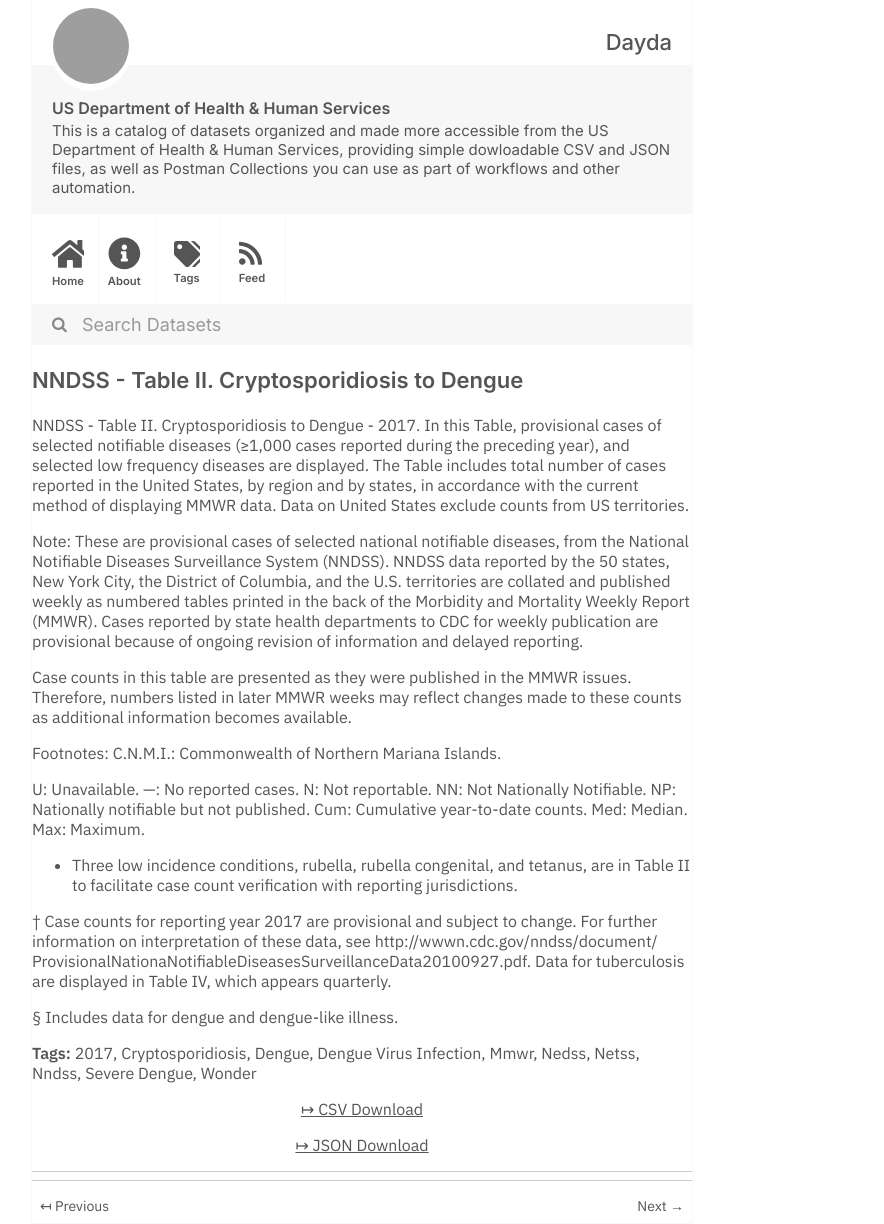
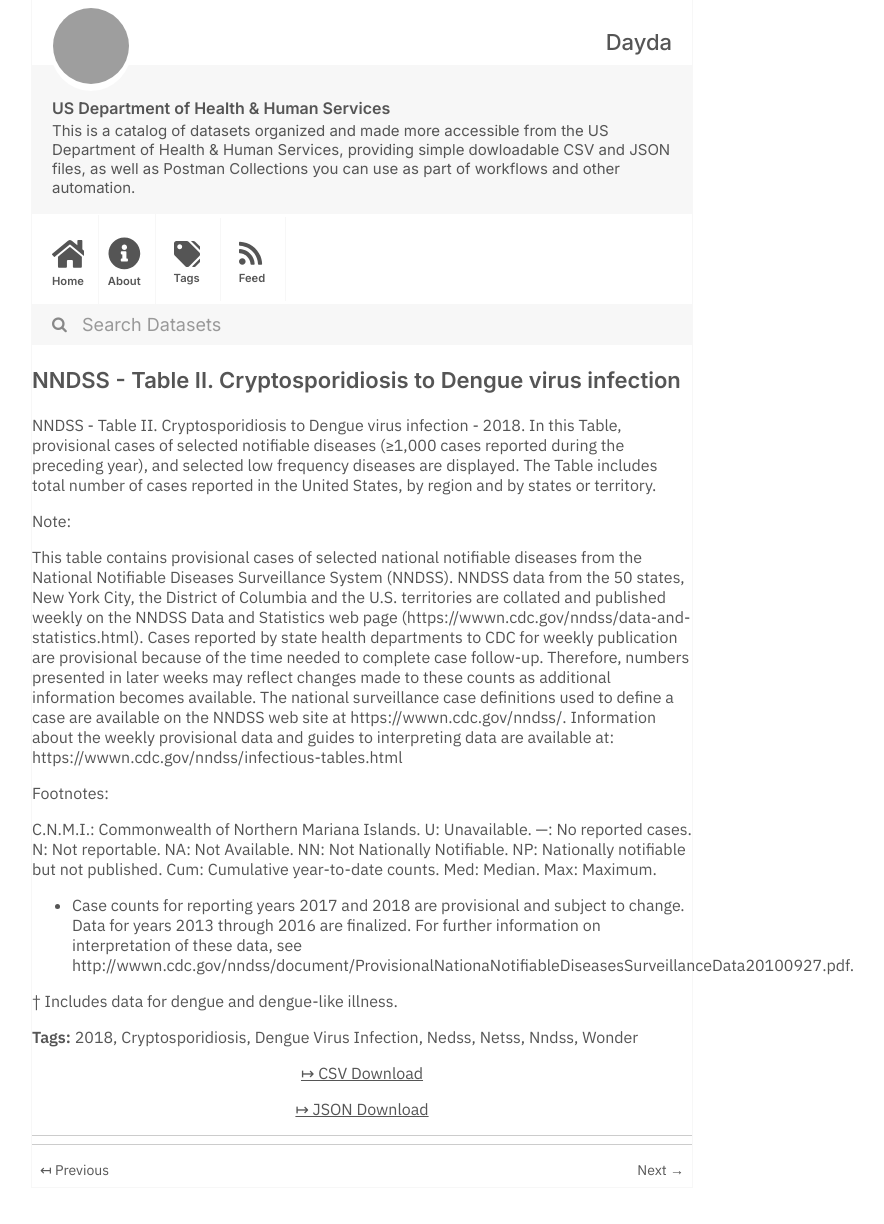
Before and after one commit to dayda-entities/us-department-of-health-and-human-services, a Jekyll site: the page built from _posts/2020-11-10-nndss-table-ii-cryptosporidios.md, in a window 1280 px wide. Shown: the whole page, without its empty margins (278-1162 px from the left). Built offline with Jekyll 4.4.1, drawn with Linux system fonts in a browser that asks for light colours; after the commit the page ends 1188 px from its top, so only the background shows below that; grey boxes are pictures that could not be loaded.

Commit message:
Publish Data

```diff
--- a/_posts/2020-11-10-nndss-table-ii-cryptosporidios.md
+++ b/_posts/2020-11-10-nndss-table-ii-cryptosporidios.md
@@ -1,40 +1,34 @@
 ---
-title: NNDSS - Table II. Cryptosporidiosis to Dengue
-created: '2020-11-10T16:17:43.283128'
-modified: '2021-04-26T21:00:08.335172'
+title: NNDSS - Table II. Cryptosporidiosis to Dengue virus infection
+created: '2020-11-10T16:18:28.332054'
+modified: '2021-04-25T14:58:46.559327'
 state: active
 type: dataset
 tags:
-  - '2017'
+  - '2018'
   - Cryptosporidiosis
-  - Dengue
   - Dengue Virus Infection
-  - Mmwr
   - Nedss
   - Netss
   - Nndss
-  - Severe Dengue
   - Wonder
 groups: []
-csv_url: 'https://data.cdc.gov/api/views/yakh-mjxn/rows.csv?accessType=DOWNLOAD'
-json_url: 'https://data.cdc.gov/api/views/yakh-mjxn/rows.json?accessType=DOWNLOAD'
+csv_url: 'https://data.cdc.gov/api/views/fhc9-h3em/rows.csv?accessType=DOWNLOAD'
+json_url: 'https://data.cdc.gov/api/views/fhc9-h3em/rows.json?accessType=DOWNLOAD'
 layout: post
 
 ---
-NNDSS - Table II. Cryptosporidiosis to Dengue - 2017.  In this Table, provisional cases of selected notifiable diseases (≥1,000 cases reported during the preceding year), and selected low frequency diseases are displayed. The Table includes total number of cases reported in the United States, by region and by states, in accordance with the current method of displaying MMWR data.  Data on United States exclude counts from US territories.
+NNDSS - Table II. Cryptosporidiosis to Dengue virus infection - 2018. In this Table, provisional cases of selected notifiable diseases (≥1,000 cases reported during the preceding year), and selected low frequency diseases are displayed. The Table includes total number of cases reported in the United States, by region and by states or territory.
 
 Note:
-These are provisional cases of selected national notifiable diseases, from the National Notifiable Diseases Surveillance System (NNDSS). NNDSS data reported by the 50 states, New York City, the District of Columbia, and the U.S. territories are collated and published weekly as numbered tables printed in the back of the Morbidity and Mortality Weekly Report (MMWR). Cases reported by state health departments to CDC for weekly publication are provisional because of ongoing revision of information and delayed reporting.
 
-Case counts in this table are presented as they were published in the MMWR issues. Therefore, numbers listed in later MMWR weeks may reflect changes made to these counts as additional information becomes available.
+This table contains provisional cases of selected national notifiable diseases from the National Notifiable Diseases Surveillance System (NNDSS). NNDSS data from the 50 states, New York City, the District of Columbia and the U.S. territories are collated and published weekly on the NNDSS Data and Statistics web page (https://wwwn.cdc.gov/nndss/data-and-statistics.html). Cases reported by state health departments to CDC for weekly publication are provisional because of the time needed to complete case follow-up.  Therefore, numbers presented in later weeks may reflect changes made to these counts as additional information becomes available. The national surveillance case definitions used to define a case are available on the NNDSS web site at https://wwwn.cdc.gov/nndss/. Information about the weekly provisional data and guides to interpreting data are available at: https://wwwn.cdc.gov/nndss/infectious-tables.html
 
 Footnotes:
- C.N.M.I.: Commonwealth of Northern Mariana Islands.
 
-U: Unavailable. —: No reported cases. N: Not reportable. NN: Not Nationally Notifiable. NP: Nationally notifiable but not published. Cum: Cumulative year-to-date counts. Med: Median. Max: Maximum.
+C.N.M.I.: Commonwealth of Northern Mariana Islands.
+U: Unavailable. —: No reported cases. N: Not reportable. NA:  Not Available.  NN: Not Nationally Notifiable. NP: Nationally notifiable but not published. Cum: Cumulative year-to-date counts. Med: Median. Max: Maximum.
 
-* Three low incidence conditions, rubella, rubella congenital, and tetanus, are in Table II to facilitate case count verification with reporting jurisdictions.
+* Case counts for reporting years 2017 and 2018 are provisional and subject to change. Data for years 2013 through 2016 are finalized. For further information on interpretation of these data, see http://wwwn.cdc.gov/nndss/document/ProvisionalNationaNotifiableDiseasesSurveillanceData20100927.pdf.
 
-† Case counts for reporting year 2017 are provisional and subject to change. For further information on interpretation of these data, see http://wwwn.cdc.gov/nndss/document/ ProvisionalNationaNotifiableDiseasesSurveillanceData20100927.pdf. Data for tuberculosis are displayed in Table IV, which appears quarterly.
-
-§ Includes data for dengue and dengue-like illness.
+† Includes data for dengue and dengue-like illness.
```
